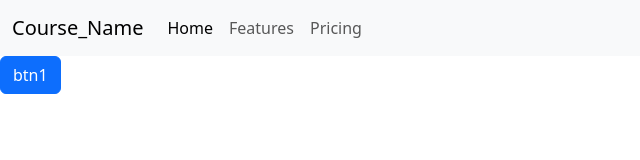
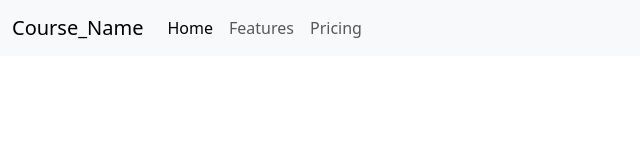
Before and after one commit to DemirelZ/CourseWebsiteExample, a plain HTML site: page index.html in a window 1280 px wide. Shown: the whole page, without its empty margins (0-640 px from the left). Drawn offline with nearby package versions, Linux system fonts and the light colour scheme.

```diff
--- a/index.html
+++ b/index.html
@@ -41,7 +41,7 @@
       </nav>
 
 
-      <button class="btn btn-primary ">btn1</button>
+
 
 
 
```
